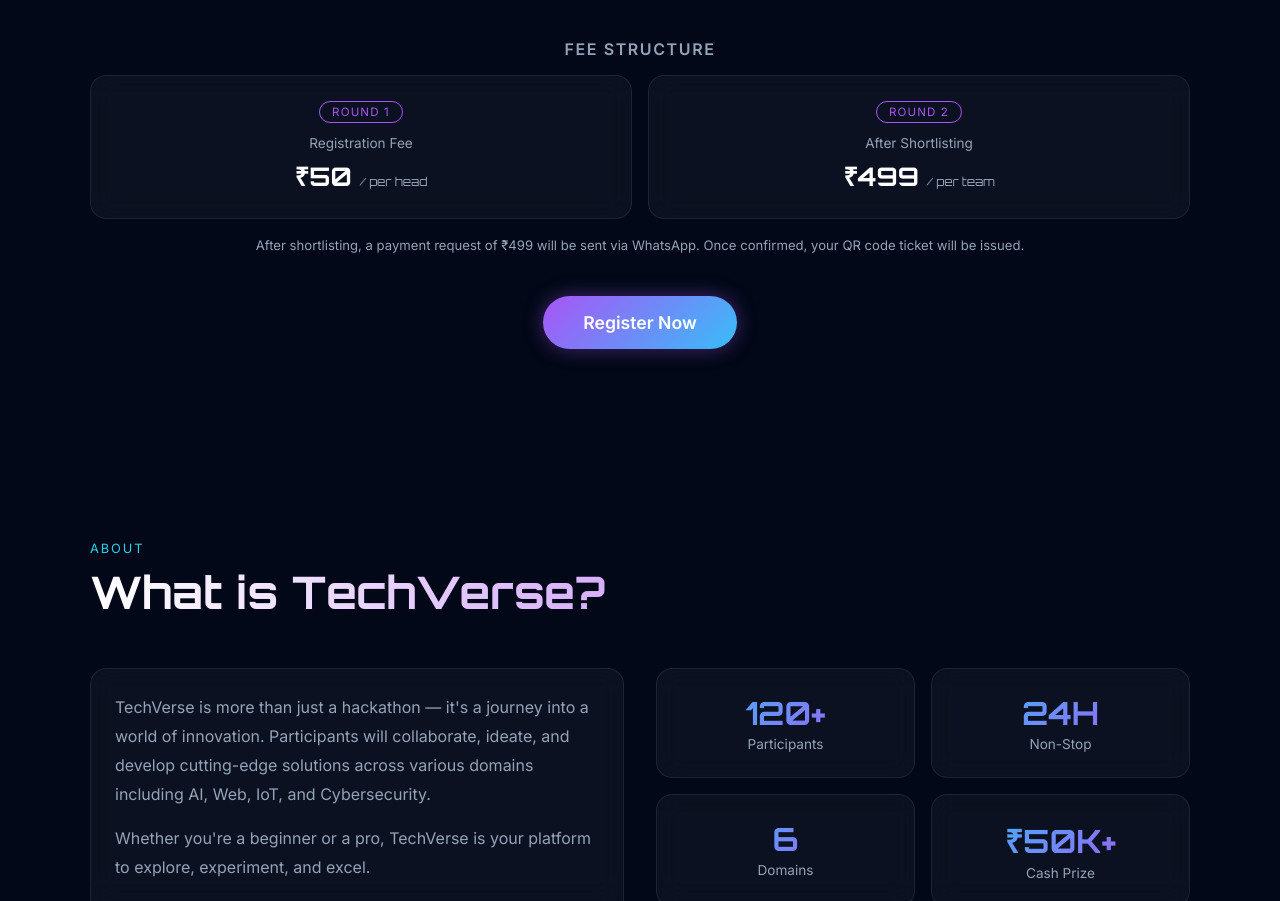
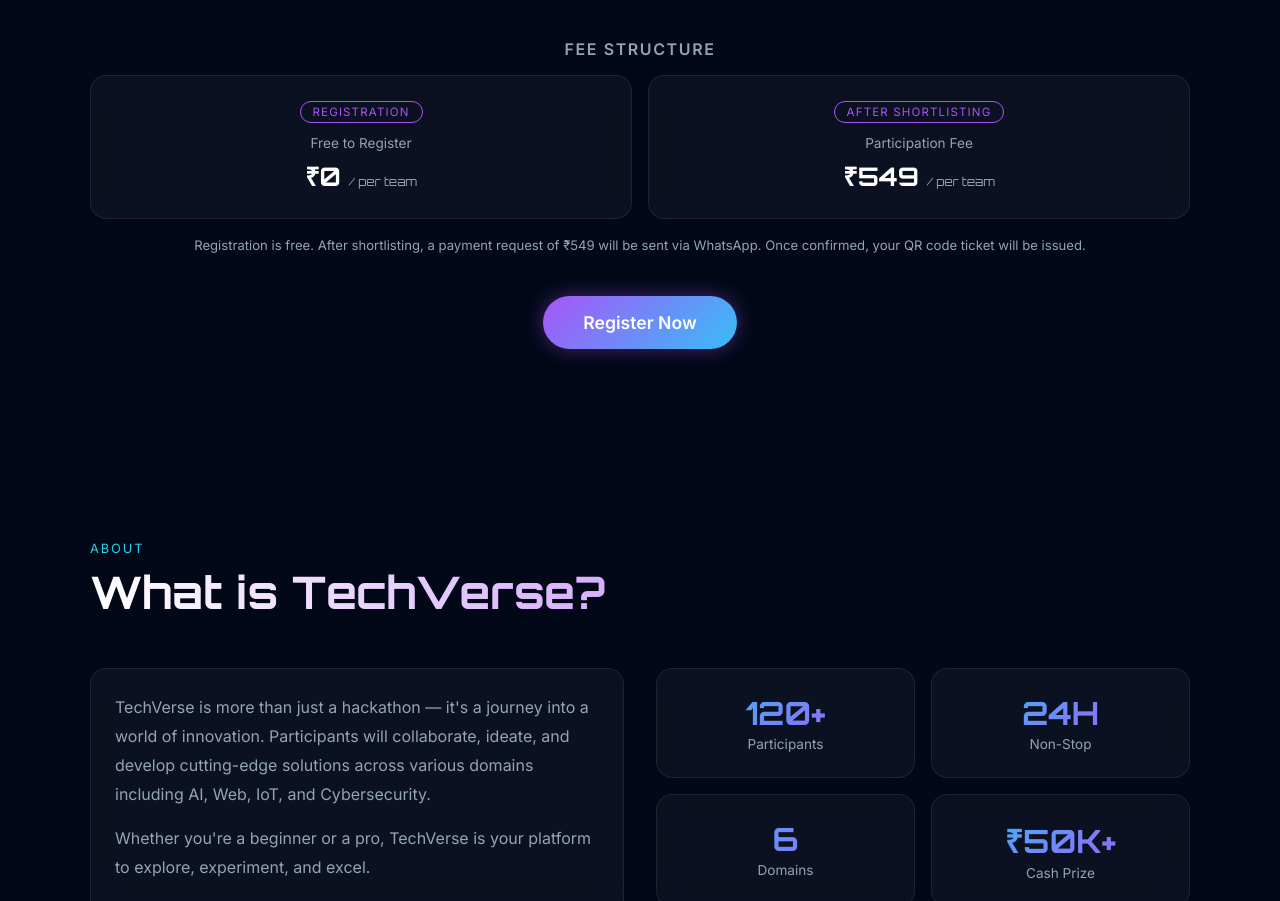
Before and after one commit to mohamdimranin-cloud/techverse, a React (Vite) app: page / in a window 1280 px wide. Shown: the part 1732-2633 px from the top of the page. Built offline with nearby package versions, Linux system fonts and the light colour scheme; no server answers.

Commit message:
feat: free registration, ₹549 after shortlist, remove payment steps

```diff
--- a/src/pages/Admin.jsx
+++ b/src/pages/Admin.jsx
@@ -306,8 +306,6 @@
     pending: registrations.filter(r => r.status === 'pending').length,
     shortlisted: registrations.filter(r => r.status === 'shortlisted').length,
     rejected: registrations.filter(r => r.status === 'rejected').length,
-    paymentPending: registrations.filter(r => r.status === 'payment pending').length,
-    paymentSuccess: registrations.filter(r => r.status === 'payment successful').length,
     withPpt: registrations.filter(r => r.ppt).length,
   }), [registrations])
 
@@ -386,8 +384,6 @@
           {[
             { label: 'Total Teams', val: stats.total, clr: '#a855f7' },
             { label: 'Pending', val: stats.pending, clr: '#f59e0b' },
-            { label: 'Pay Pending', val: stats.paymentPending, clr: '#fb923c' },
-            { label: 'Pay Success', val: stats.paymentSuccess, clr: '#22d3ee' },
             { label: 'Shortlisted', val: stats.shortlisted, clr: '#10b981' },
             { label: 'Rejected', val: stats.rejected, clr: '#f87171' },
             { label: 'PPT Uploaded', val: stats.withPpt, clr: '#38bdf8' },
@@ -412,7 +408,7 @@
             {domains.map(d => <option key={d} value={d}>{d}</option>)}
           </select>
           <select value={filterStatus} onChange={e => setFilterStatus(e.target.value)} className={styles.select}>
-            {['All', 'pending', 'payment pending', 'payment successful', 'shortlisted', 'rejected'].map(s => (
+            {['All', 'pending', 'shortlisted', 'rejected'].map(s => (
               <option key={s} value={s}>{s.charAt(0).toUpperCase() + s.slice(1)}</option>
             ))}
           </select>
@@ -561,7 +557,7 @@
                   Send Payment Request (₹499)
                 </button>
                 <div className={styles.statusBtns}>
-                  {['pending', 'payment pending', 'payment successful', 'shortlisted', 'rejected'].map(s => (
+                  {['pending', 'shortlisted', 'rejected'].map(s => (
                     <button key={s}
                       className={`${styles.statusBtn} ${selected.status === s ? styles.statusBtnActive : ''}`}
                       style={{ '--clr': STATUS_COLORS[s] }}
--- a/src/pages/Register.jsx
+++ b/src/pages/Register.jsx
@@ -10,12 +10,8 @@
   { theme: 'Future Tech', options: ['Cybersecurity', 'Energy Conservation & Digitization'] },
 ]
 
-const UPI_ID = '7760543128@ibl'
-const UPI_NAME = 'TechVerse Hackathon'
-const FEE_PER_PERSON = 50
-
 const emptyMember = { name: '', email: '', phone: '', role: '' }
-const STEPS = ['Team Info', 'Members', 'Project', 'Payment']
+const STEPS = ['Team Info', 'Members', 'Project']
 
 export default function Register() {
   const navigate = useNavigate()
@@ -23,8 +19,7 @@
   const [errors, setErrors] = useState({})
   const [pptFile, setPptFile] = useState(null)
   const [pptError, setPptError] = useState('')
-  const [pptMode, setPptMode] = useState('upload') // 'upload' | 'link'
-  const [txnId, setTxnId] = useState('')
+  const [pptMode, setPptMode] = useState('upload')
 
   const [form, setForm] = useState({
     teamName: '',
@@ -90,9 +85,6 @@
       if (form.projectDesc.trim().length < 50) e.projectDesc = 'Describe your project (min 50 chars)'
       if (!form.agreeTerms) e.agreeTerms = 'You must agree to the terms'
     }
-    if (step === 4) {
-      if (!txnId.trim()) e.txnId = 'Please enter your UPI transaction ID after payment'
-    }
     setErrors(e)
     return Object.keys(e).length === 0
   }
@@ -109,7 +101,6 @@
 
     const result = await submitRegistration({
       ...form,
-      txnId,
       ppt: pptFile ? { name: pptFile.name, size: pptFile.size } : null,
       pptLink: form.pptLink || null,
     })
@@ -127,7 +118,7 @@
     if (pptFile && pptMode === 'upload') {
       uploadPptToCloudinary(pptFile, result.id).catch(err => console.error('PPT upload failed:', err.message))
     }
-    notifyRegistration({ teamName: form.teamName, members: form.members, domain: form.domain, projectTitle: form.projectTitle, txnId, ticketId: result.ticketId, hasPpt: !!(pptFile || form.pptLink) })
+    notifyRegistration({ teamName: form.teamName, members: form.members, domain: form.domain, projectTitle: form.projectTitle, ticketId: result.ticketId, hasPpt: !!(pptFile || form.pptLink) })
   }
 
   return (
@@ -419,8 +410,8 @@
 
             <div className={styles.nav}>
               {step > 1 && <button type="button" className="btn btn-outline" onClick={back}>← Back</button>}
-              {step < 4 && <button type="button" className="btn btn-primary" onClick={next}>Next →</button>}
-              {step === 4 && <button type="submit" className="btn btn-primary" disabled={submitting}>{submitting ? 'Submitting...' : 'Submit Registration'}</button>}
+              {step < 3 && <button type="button" className="btn btn-primary" onClick={next}>Next →</button>}
+              {step === 3 && <button type="submit" className="btn btn-primary" disabled={submitting}>{submitting ? 'Submitting...' : 'Submit Registration'}</button>}
             </div>
           </div>
         </form>
--- a/src/pages/RegistrationSuccess.jsx
+++ b/src/pages/RegistrationSuccess.jsx
@@ -15,7 +15,7 @@
         <h1 className={styles.title}>You're In the TechVerse!</h1>
         <p className={styles.team}>{teamName}</p>
         <p className={styles.msg}>
-          Round 1 payment is under verification. After shortlisting, a payment request of ₹499 will be sent via WhatsApp. Once the payment is confirmed, your QR code ticket will be issued.
+          Registration is free. If shortlisted, a payment request of ₹549 will be sent via WhatsApp. Once confirmed, your QR code entry ticket will be issued.
         </p>
 
         {ticketId && (
@@ -35,10 +35,10 @@
         )}
 
         <div className={styles.steps}>
-          <div className={styles.step}><span></span><p>Round 1 — ₹50/head registration fee paid</p></div>
-          <div className={styles.step}><span></span><p>Payment verification in progress</p></div>
-          <div className={styles.step}><span></span><p>If shortlisted, Round 2 payment request (₹499/team) sent via WhatsApp</p></div>
-          <div className={styles.step}><span></span><p>QR entry ticket sent after Round 2 payment confirmed</p></div>
+          <div className={styles.step}><span></span><p>Registration submitted successfully</p></div>
+          <div className={styles.step}><span></span><p>Team will be reviewed and shortlisted</p></div>
+          <div className={styles.step}><span></span><p>If shortlisted, ₹549 payment request sent via WhatsApp</p></div>
+          <div className={styles.step}><span></span><p>QR entry ticket issued after payment confirmed</p></div>
           <div className={styles.step}><span></span><p>9 & 10 May 2026 — Bearys Institute of Technology</p></div>
         </div>
 
--- a/src/sections/Prizes.jsx
+++ b/src/sections/Prizes.jsx
@@ -78,18 +78,18 @@
           <h3 className={styles.feeTitle}>Fee Structure</h3>
           <div className={styles.feeGrid}>
             <div className={`glass-card ${styles.feeCard}`}>
-              <span className={styles.feeRound}>Round 1</span>
-              <p className={styles.feeName}>Registration Fee</p>
-              <p className={styles.feeAmount}>₹50 <span>/ per head</span></p>
+              <span className={styles.feeRound}>Registration</span>
+              <p className={styles.feeName}>Free to Register</p>
+              <p className={styles.feeAmount}>₹0 <span>/ per team</span></p>
             </div>
             <div className={`glass-card ${styles.feeCard}`}>
-              <span className={styles.feeRound}>Round 2</span>
-              <p className={styles.feeName}>After Shortlisting</p>
-              <p className={styles.feeAmount}>₹499 <span>/ per team</span></p>
+              <span className={styles.feeRound}>After Shortlisting</span>
+              <p className={styles.feeName}>Participation Fee</p>
+              <p className={styles.feeAmount}>₹549 <span>/ per team</span></p>
             </div>
           </div>
           <p className={styles.feeNote}>
-            After shortlisting, a payment request of ₹499 will be sent via WhatsApp. Once confirmed, your QR code ticket will be issued.
+            Registration is free. After shortlisting, a payment request of ₹549 will be sent via WhatsApp. Once confirmed, your QR code ticket will be issued.
           </p>
         </div>
 
```
Also changed, not shown: 1 other file (tests, documents, lock files or other folders).
